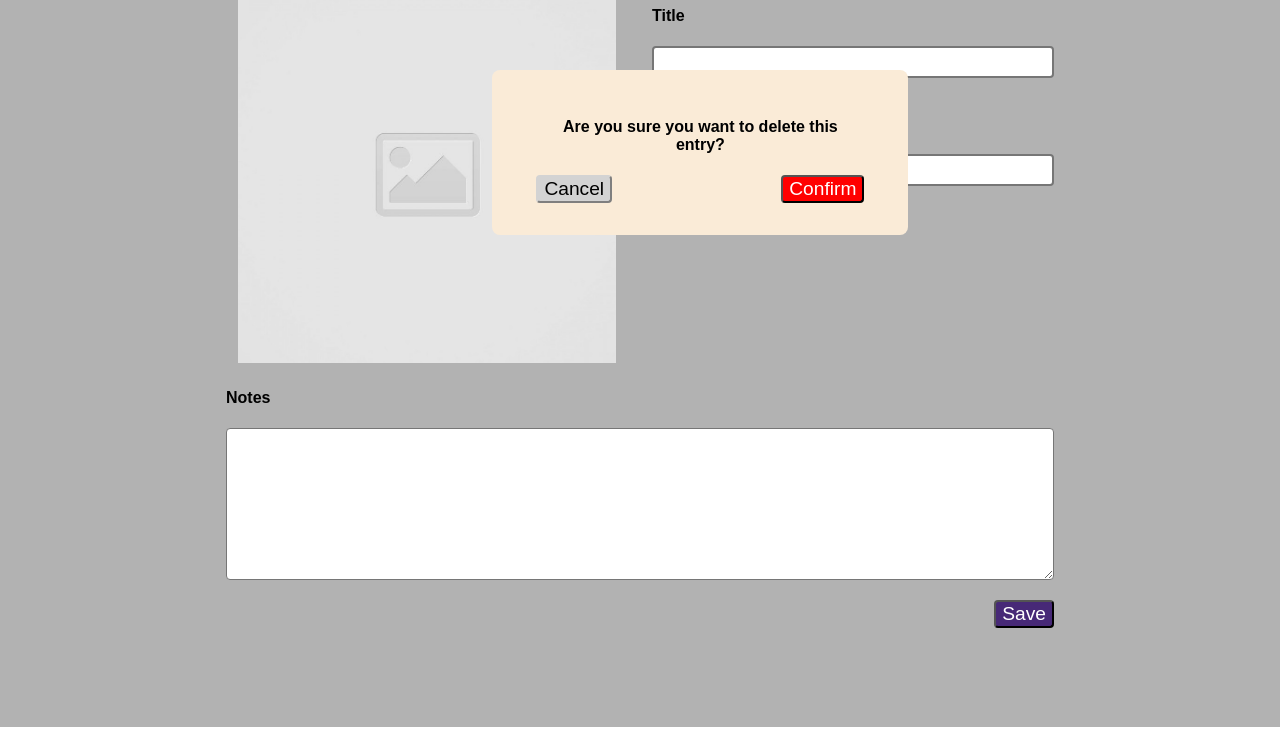
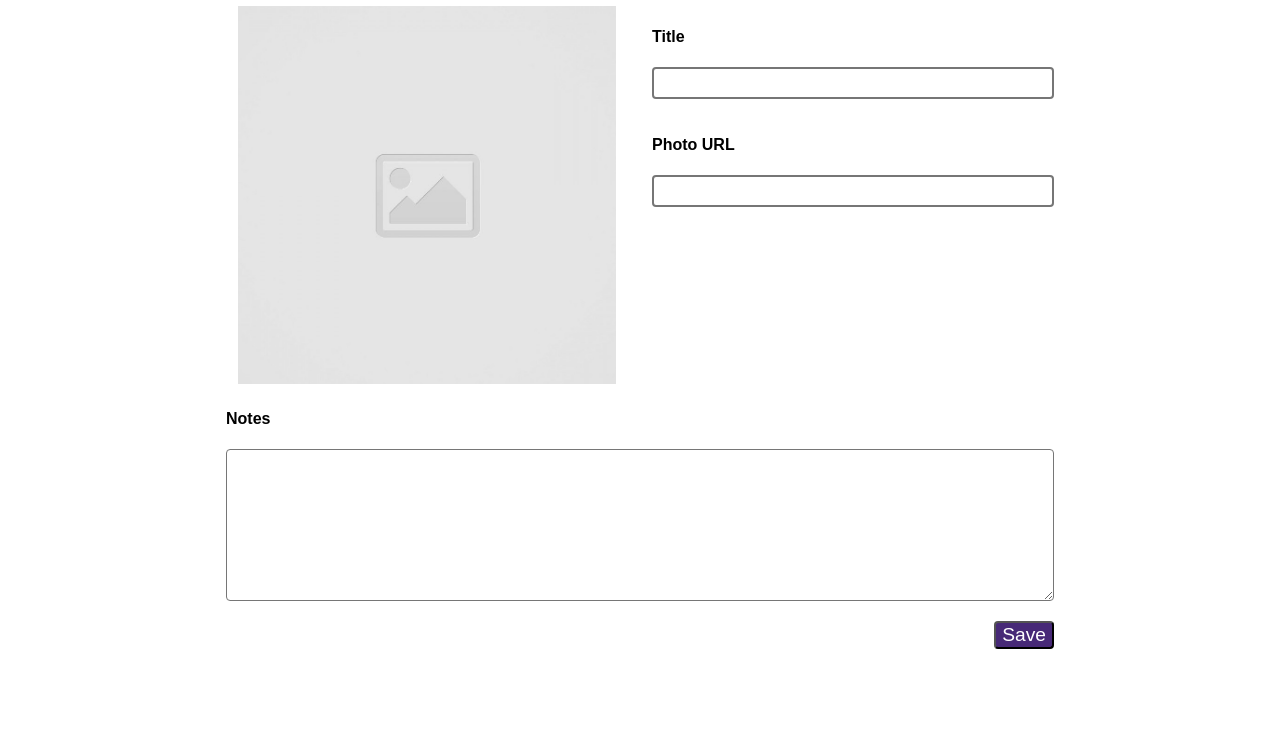
Before and after one commit to Raphael-Cruzado/code-journal, a website: page index.html in a window 1280 px wide. Shown: the part 134-882 px from the top of the page. After the commit the page ends 800 px from the top, so only its background shows below. Drawn offline with Linux system fonts and the light colour scheme.

Commit message:
show modal on click

```diff
--- a/css/styles.css
+++ b/css/styles.css
@@ -82,8 +82,9 @@ a:first-child {
 
 .backdrop-modal {
   background-color: rgb(0, 0, 0, 0.3);
+  background-size: cover;
   position: relative;
-  top: -21px;
+  top: 10px;
   left: 0;
   width: 100vw;
   height: 100vh;
--- a/index.html
+++ b/index.html
@@ -26,7 +26,7 @@
     </div>
 
   </header>
-  <main class="backdrop-modal">
+  <main class="main">
     <div class="container">
       <div data-view="entry-form" class="">
         <form action="" method="get">
@@ -58,7 +58,7 @@
           </div>
         </form>
 
-        <div class="container-modal">
+        <div class="container-modal hidden">
           <div class="row modal">
             <div class="column-full no-wrap" style="text-align: center;">
               <p><b>Are you sure you want to delete this entry?</b></p>
--- a/js/main.js
+++ b/js/main.js
@@ -12,11 +12,11 @@ var $titleBox = document.querySelector('#input-box');
 var $notesBox = document.querySelector('textarea');
 var $formHeading = document.querySelector('h1');
 var $form = document.querySelector('form');
-var $delete = document.querySelector('.delete');
+var $dltEntry = document.querySelector('.delete');
 
 if ($formHeading.textContent === 'New Entry') {
   data.view = 'entry-form';
-  $delete.className = 'hidden';
+  $dltEntry.className = 'hidden';
 }
 
 $form.addEventListener('submit', function (e) {
@@ -178,7 +178,7 @@ $ulItem.addEventListener('click', function (e) {
   var dataEntryId = e.target.getAttribute('data-entry-id');
 
   if (e.target.className === 'fas fa-pen') {
-    $delete.className = 'delete';
+    $dltEntry.className = 'delete';
     viewEntries.className = 'hidden';
     viewForm.className = '';
     $formHeading.textContent = 'Edit Entry';
@@ -191,3 +191,22 @@ $ulItem.addEventListener('click', function (e) {
     data.editing = parseInt(dataEntryId);
   }
 });
+
+var $main = document.querySelector('.main');
+var $modal = document.querySelector('.container-modal');
+var $cancelBtn = document.querySelector('#cancel-btn');
+var $deleteBtn = document.querySelector('#confirm-btn');
+
+$dltEntry.addEventListener('click', function (e) {
+  if ($modal.className === 'container-modal hidden') {
+    $modal.className = 'container-modal';
+    $main.className = 'backdrop-modal';
+  }
+});
+
+$cancelBtn.addEventListener('click', function (e) {
+  if ($modal.className === 'container-modal') {
+    $modal.className = 'container-modal hidden';
+    $main.className = '';
+  }
+});
```
